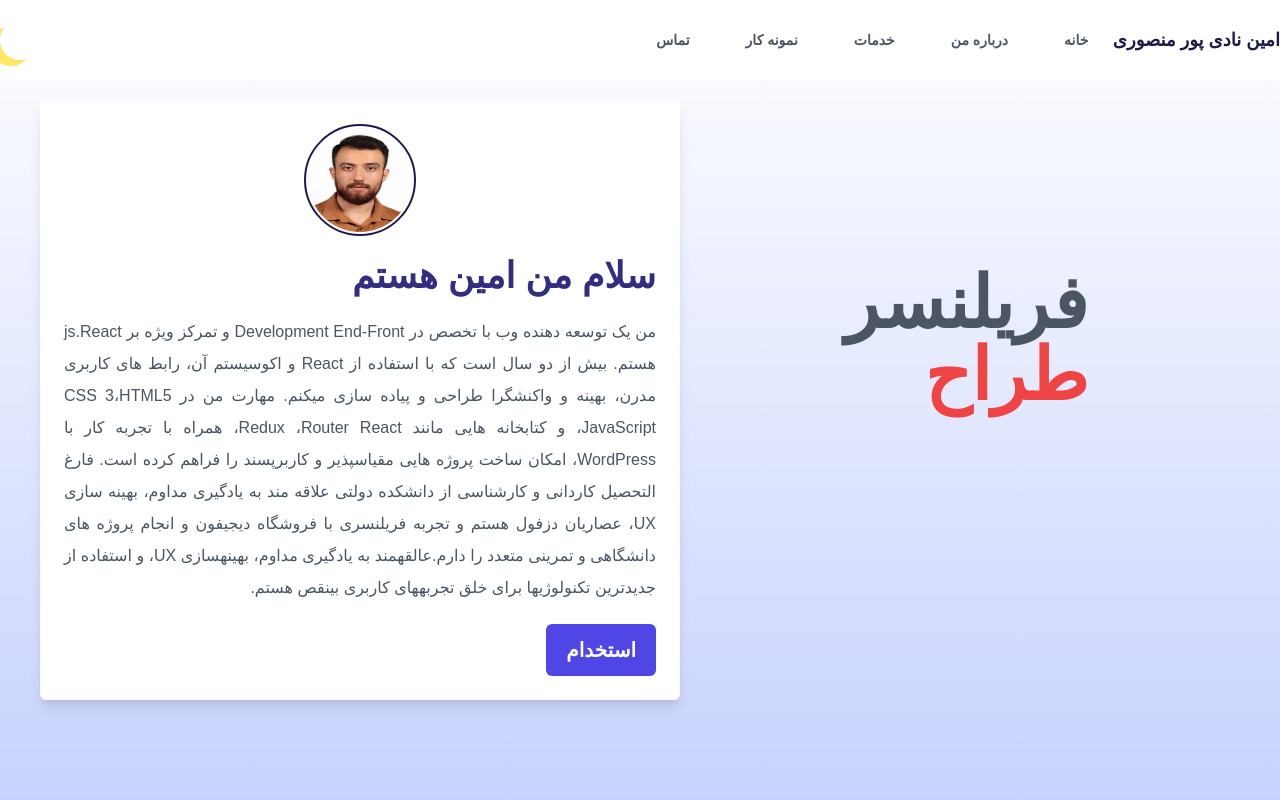
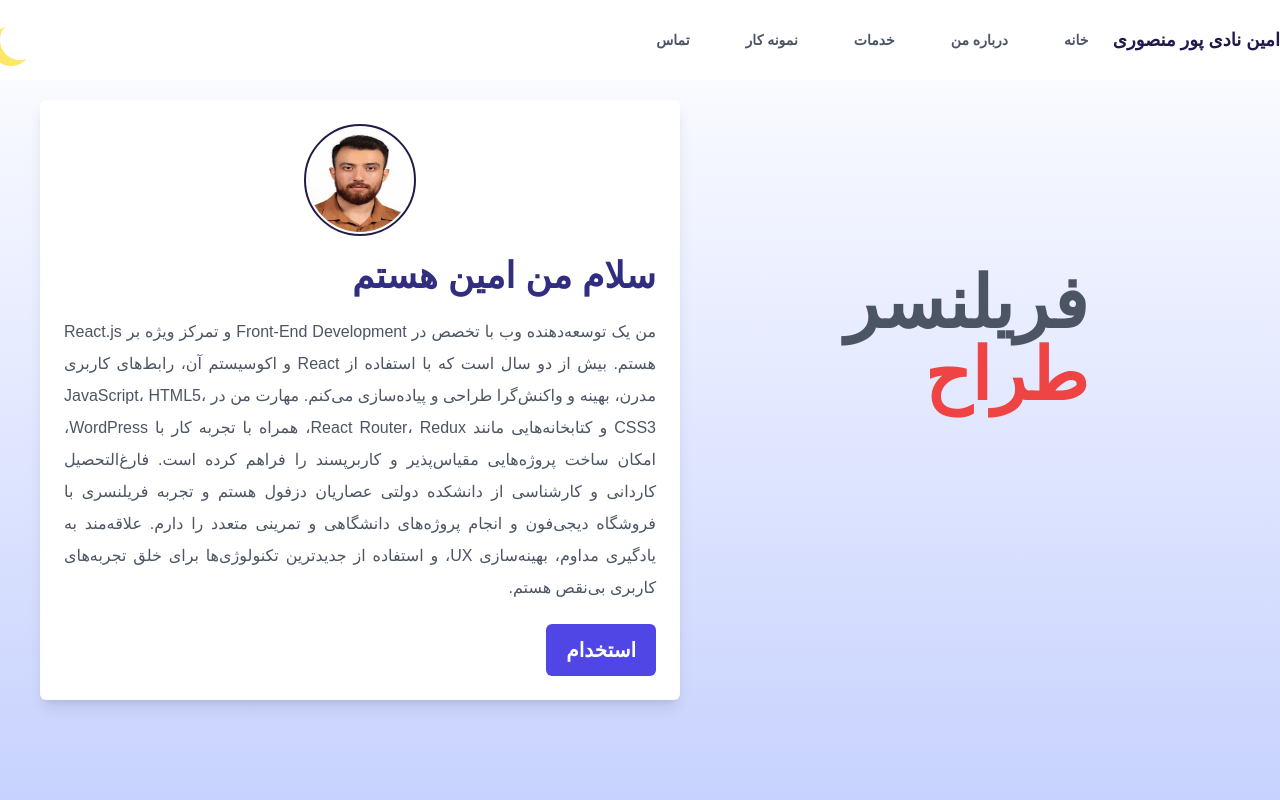
Before and after one commit to am1nNP/am1nNP.github.io, a plain HTML site: page index.html in a window 1280 px wide. Shown: the top 800 px of the page. Drawn offline with Linux system fonts and the light colour scheme; a small style sheet from the web is missing.

Commit message:
Update index.html

```diff
--- a/index.html
+++ b/index.html
@@ -78,17 +78,9 @@
       <img src="./img/Untitled.jpg" alt="" class="rounded-full w-28 h-28 border-indigo-950 border-2 object-fill p-0.5 mx-auto" />
         <h1 class="font-bold text-4xl text-indigo-900">سلام من امین هستم</h1>
         <p class="text-gray-600">
-          من یک توسعه دهنده وب با تخصص در Development End-Front و تمرکز ویژه بر
-          js.React هستم. بیش از دو سال است که با استفاده از React و اکوسیستم آن،
-          رابط های کاربری مدرن، بهینه و واکنشگرا طراحی و پیاده سازی میکنم. مهارت
-          من در CSS 3،HTML5 ،JavaScript و کتابخانه هایی مانند Redux ،Router
-          React، همراه با تجربه کار با WordPress، امکان ساخت پروژه هایی
-          مقیاسپذیر و کاربرپسند را فراهم کرده است. فارغ التحصیل کاردانی و
-          کارشناسی از دانشکده دولتی علاقه مند به یادگیری مداوم، بهینه سازی UX،
-          عصاریان دزفول هستم و تجربه فریلنسری با فروشگاه دیجیفون و انجام پروژه
-          های دانشگاهی و تمرینی متعدد را دارم.عالقهمند به یادگیری مداوم،
-          بهینهسازی UX، و استفاده از جدیدترین تکنولوژیها برای خلق تجربههای
-          کاربری بینقص هستم.
+          من یک توسعه‌دهنده وب با تخصص در Front-End Development و تمرکز ویژه بر React.js هستم. بیش از دو سال است که با استفاده از React و اکوسیستم آن، رابط‌های کاربری مدرن، بهینه و واکنش‌گرا طراحی و پیاده‌سازی می‌کنم. مهارت من در JavaScript، HTML5، CSS3 و کتابخانه‌هایی مانند React Router، Redux، همراه با تجربه کار با WordPress، امکان ساخت پروژه‌هایی مقیاس‌پذیر و کاربرپسند را فراهم کرده است.
+
+فارغ‌التحصیل کاردانی و کارشناسی از دانشکده دولتی عصاریان دزفول هستم و تجربه فریلنسری با فروشگاه دیجی‌فون و انجام پروژه‌های دانشگاهی و تمرینی متعدد را دارم. علاقه‌مند به یادگیری مداوم، بهینه‌سازی UX، و استفاده از جدیدترین تکنولوژی‌ها برای خلق تجربه‌های کاربری بی‌نقص هستم.
         </p>
         <a
           href="#contact"
```
